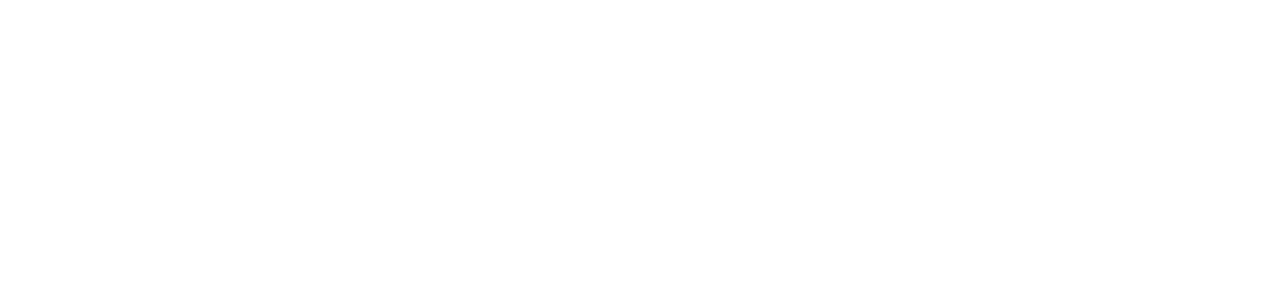
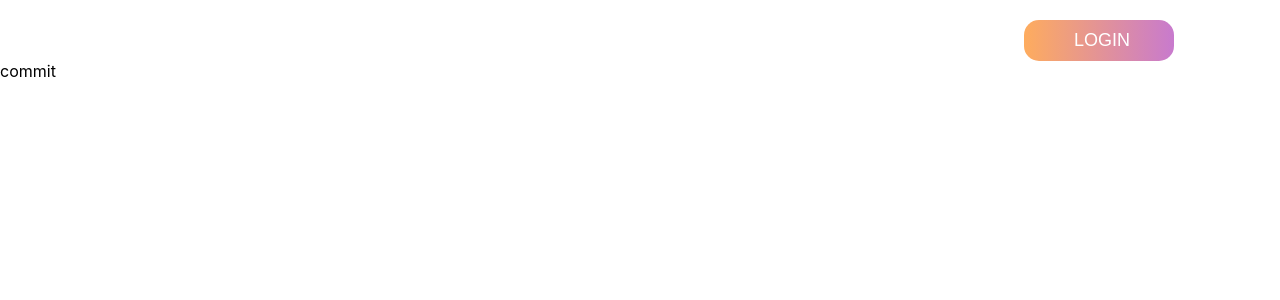
Before and after one commit to elifnurdemir/temple, a React (Create React App) app: page / in a window 1280 px wide. Before the commit this address had no page. Shown: the top 300 px of the page. Built offline with nearby package versions, Linux system fonts and the light colour scheme.

Commit message:
navbar başlandı

```diff
--- a/src/App.js
+++ b/src/App.js
@@ -2,12 +2,14 @@ import React from 'react';
 import { BrowserRouter as Router, Route, Routes } from 'react-router-dom';
 import './App.css';
 import Login from './components/pages/login';
+import Landing from './components/pages/landing'
 
 function App() {
     return (
       <Router>
         <Routes>
-          <Route path="login" element={<Login />} />
+          <Route path="/login" element={<Login />} />
+          <Route path="/" element={<Landing />} />
         </Routes>
       </Router>
     );
--- /dev/null
+++ b/src/assets/css/landing.css
@@ -0,0 +1,8 @@
+.login-button-grad{
+
+   margin-left: 80vw;
+   width: 50px;
+   margin-top: 20px;
+
+
+}
--- a/src/assets/css/login.css
+++ b/src/assets/css/login.css
@@ -26,7 +26,6 @@
     height: 90vh;
     width: 60vh;
     border-radius: 50px;
-    backdrop-filter: blur(13px);
     background: rgba(160, 156, 156, 0.15);
     backdrop-filter: blur(6px);
     -webkit-backdrop-filter: blur(6px);
@@ -86,6 +85,7 @@
     background-color: transparent;
     padding: 0px 10px;
     caret-color: #ddd;
+    color: #ddd;
 }
 
 ::-webkit-input-placeholder {
--- /dev/null
+++ b/src/components/navbar/navbar.js
@@ -0,0 +1,11 @@
+import React, { useState, useEffect } from 'react';
+import '../../assets/css/navbar.css';
+import { useNavigate, useLocation } from 'react-router-dom';
+
+const Navbar = () => {
+    return(
+        <div>commit</div>
+    )
+
+}
+export default Navbar;
--- /dev/null
+++ b/src/components/pages/landing.js
@@ -0,0 +1,17 @@
+import React from "react";
+import '../../assets/css/landing.css';
+import Navbar from '../navbar/navbar';
+import { useNavigate } from 'react-router-dom';
+
+const Landing= ()=> {
+
+    return(
+        <>
+          <div className="login-button-grad" >Login</div>
+        <Navbar/>
+        </>
+
+    )
+}
+{/*onClick={() => { giris() }}*/}
+export default Landing;
--- a/src/components/pages/login.js
+++ b/src/components/pages/login.js
@@ -86,7 +86,7 @@ const Login = () => {
             <div className="login-wrapper">
                 <div className="login-title">Welcome!</div>
                 <div className="input">
-                    <input className="login-email-input" type="email" placeholder="email" onChange={(e) => { setEmail(e.target.value) }} />
+                    <input className="login-email-input" type="text" placeholder="username" onChange={(e) => { setEmail(e.target.value) }} />
                     <input className="login-email-input" type="password" placeholder="password" onChange={(e) => { setPassword(e.target.value) }} />
                 </div>
 
```
Also changed, not shown: src/assets/css/navbar.css (added).
